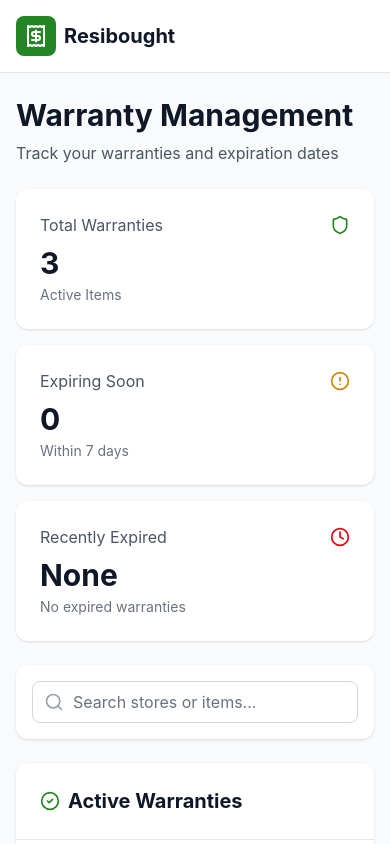
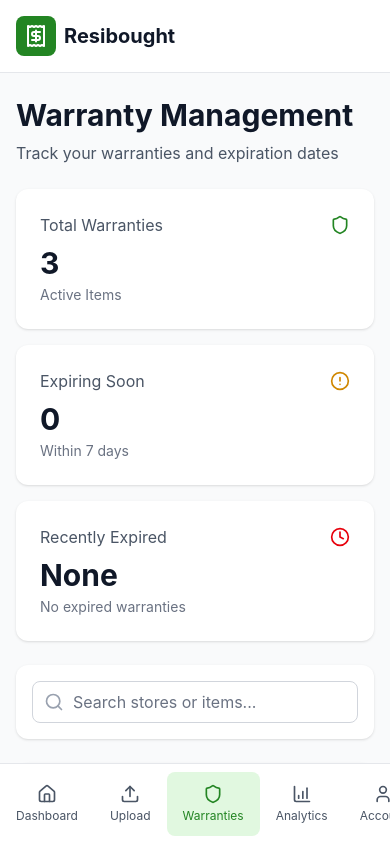
Before and after one commit to EthanFilio/resibought, a SvelteKit app in the folder frontend/: page /warranties in a window 390 px wide. Shown: the top 844 px of the page. Built offline with nearby package versions, Linux system fonts and the light colour scheme.

Commit message:
feat(navbar): add mobile navbar

```diff
--- /dev/null
+++ b/frontend/src/lib/components/Header/MobileNavBar.svelte
@@ -0,0 +1,20 @@
+<script lang="ts">
+	import '$lib/styles/layout.css';
+	import type { Component } from 'svelte';
+	import type { Pathname } from '$app/types';
+	import MobileNavLink from './MobileNavLink.svelte';
+	interface Props {
+		/** Nav Items*/
+		navItems: { id: number; href: Pathname; Icon: Component; label: string }[];
+	}
+
+	const { navItems }: Props = $props();
+</script>
+
+<nav class="fixed right-0 bottom-0 left-0 border-t border-gray-200 bg-white md:hidden">
+	<div class="flex items-center justify-around py-2">
+		{#each navItems as item (item.id)}
+			<MobileNavLink {...item} />
+		{/each}
+	</div>
+</nav>
--- /dev/null
+++ b/frontend/src/lib/components/Header/MobileNavLink.svelte
@@ -0,0 +1,30 @@
+<script lang="ts">
+	import '$lib/styles/layout.css';
+	import { page } from '$app/state';
+	import type { Component } from 'svelte';
+	import { resolve } from '$app/paths';
+	import type { Pathname } from '$app/types';
+
+	interface Props {
+		/** Button contents */
+		label: string;
+		/** Route */
+		href: Pathname;
+		/** Lucide Icon*/
+		Icon: Component;
+	}
+
+	const { label, href = '/', Icon }: Props = $props();
+
+	let mode = $derived(
+		href === page.url.pathname ? 'text-forest-green-600 bg-forest-green-100' : 'text-gray-600'
+	);
+</script>
+
+<a
+	href={resolve(href)}
+	class={['flex flex-col items-center gap-1 rounded-lg px-4 py-3', mode].join(' ')}
+>
+	<Icon class="h-5 w-5" />
+	<span class="text-xs">{label}</span>
+</a>
--- /dev/null
+++ b/frontend/src/lib/components/Header/index.ts
@@ -0,0 +1,2 @@
+export { default as Header } from './Header.svelte';
+export { default as MobileNavBar } from './MobileNavBar.svelte';
--- a/frontend/src/routes/(app)/+layout.svelte
+++ b/frontend/src/routes/(app)/+layout.svelte
@@ -1,7 +1,7 @@
 <script lang="ts">
 	import '$lib/styles/layout.css';
 	import favicon from '$lib/assets/favicon.svg';
-	import Header from '$lib/components/Header/Header.svelte';
+	import { Header, MobileNavBar } from '$lib/components/Header';
 	import Logo from '$lib/components/Logo/Logo.svelte';
 	import { House, Upload, Shield, ChartColumnIncreasing, User } from '@lucide/svelte';
 	import type { Pathname } from '$app/types';
@@ -27,4 +27,5 @@
 	<main class="mx-auto max-w-7xl px-4 py-6">
 		{@render children()}
 	</main>
+	<MobileNavBar {...args} />
 </div>
```
Also changed, not shown: 1 other file (tests, documents, lock files or other folders).
